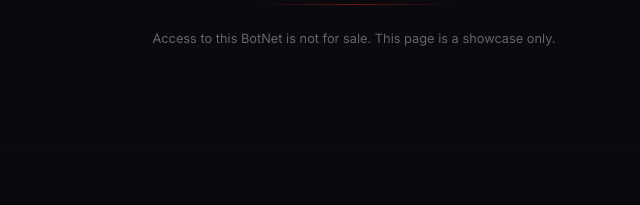
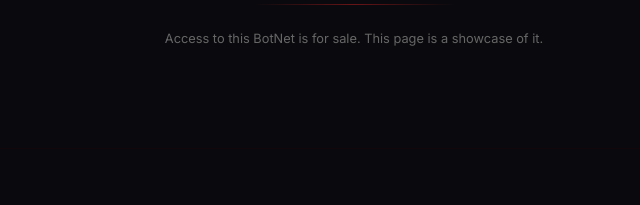
Before and after one commit to root-0x/spider-wiki, a plain HTML site: page index.html in a window 1280 px wide. Shown: the part 2036-2241 px from the top of the page, 286-926 px from the left. Drawn offline with Linux system fonts and the light colour scheme.

Commit message:
Update index.html

```diff
--- a/index.html
+++ b/index.html
@@ -1155,7 +1155,7 @@
     </section>
 
     <div class="footer-sep"></div>
-    <p class="footer-disclaimer">Access to this BotNet is not for sale. This page is a showcase only.</p>
+    <p class="footer-disclaimer">Access to this BotNet is for sale. This page is a showcase of it.</p>
 
     <!-- Footer -->
     <footer class="footer">
```
